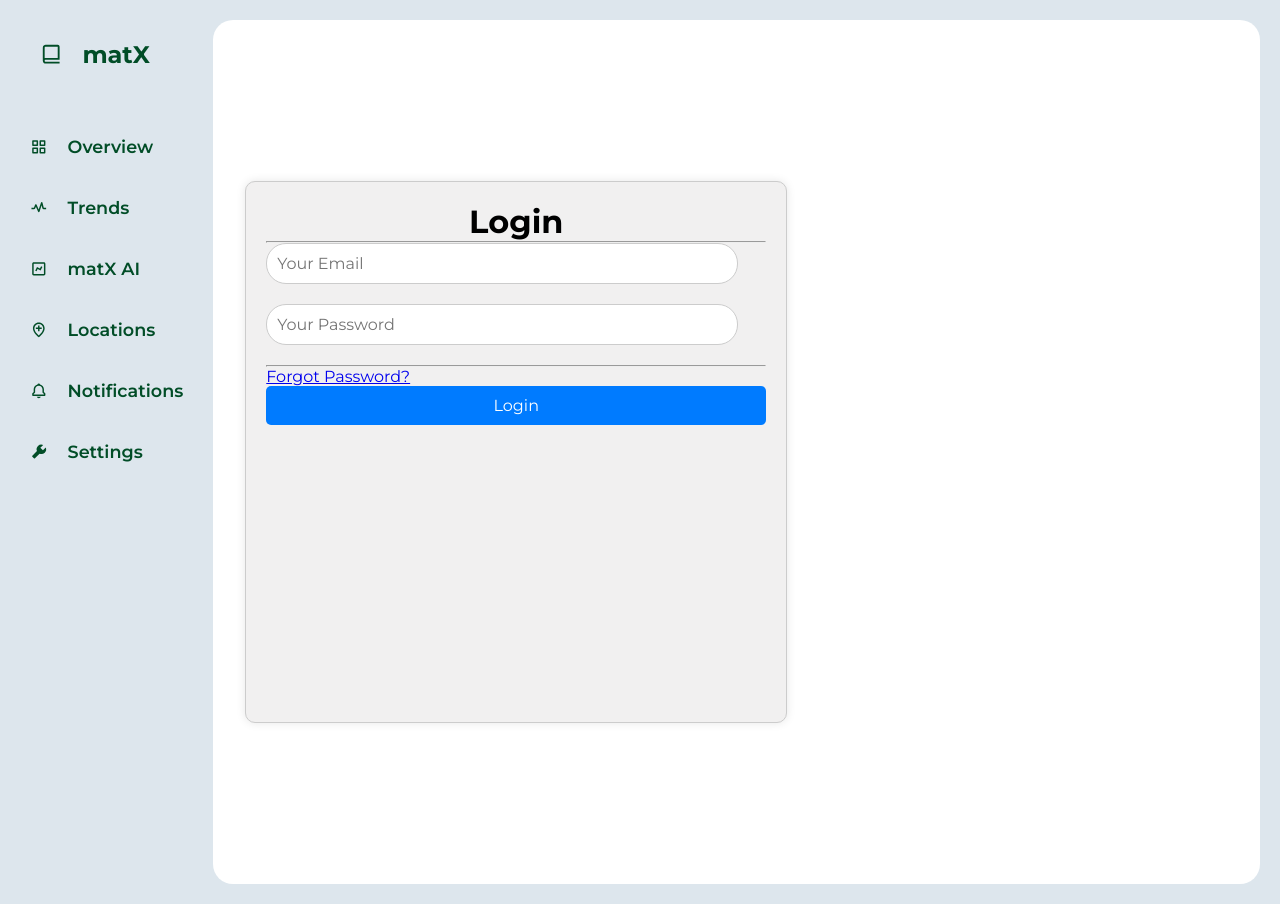
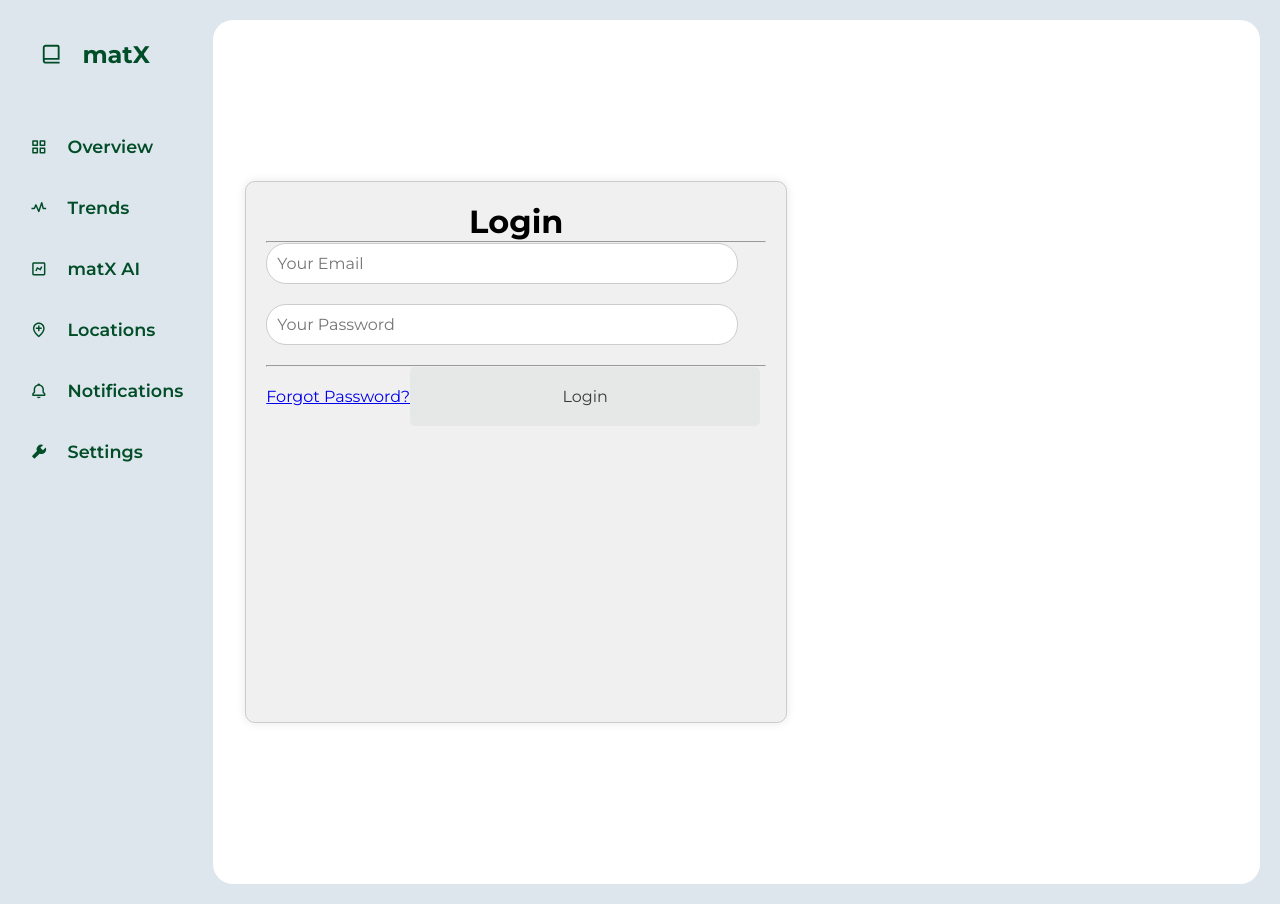
Before and after one commit to Aftermath001/Dashboard, a React (Vite) app: page / in a window 1280 px wide. Built offline with nearby package versions, Linux system fonts and the light colour scheme; what chartjs-plugin-datalabels would draw is missing.

Commit message:
Password Reset

```diff
--- a/src/components/PasswordReset.jsx
+++ b/src/components/PasswordReset.jsx
@@ -6,28 +6,34 @@ function PasswordReset({handleResetOnSubmit, handleOnChange, email, switchform})
     <div className="login-container">
       <div className="login-form">
         <h1 className='text-black text-center'>Reset Password</h1>
-        <hr />
         <form  onSubmit={handleResetOnSubmit}>
           <div className="form-group">
-            <label>Email Address</label>
+            <label>Atleast 8 characters, with uppercase and lowercase letters</label>
             <input
-              type="email"
-              name="email"
+              type="password"
+              name="password"
               value={email}
               onChange={handleOnChange}
-              placeholder="Enter Email"
+              placeholder="Enter Password"
+              required
+            />
+
+            <input
+              type="password"
+              name="password"
+              value={email}
+              onChange={handleOnChange}
+              placeholder="Confirm Password"
               required
             />
           </div>
 
           <button type="submit" className="login-btn">
-            Reset Password
+            Sign In
           </button>
 
 
         </form>
-        <hr/>
-        <a href='#!' onClick={() => switchform('login')}>Login Now</a>
       </div>
     </div>
   )
--- a/src/styles/login.css
+++ b/src/styles/login.css
@@ -6,6 +6,8 @@
   }
 
   .login-form {
+    display: block;
+    align-items: center;
     height: 500px;
     width: 500px;
     padding: 20px;
@@ -34,16 +36,12 @@
   }
 
   .login-btn {
-    width: 100%;
-    padding: 10px;
+    width: 70%;
+    padding: 20px;
     font-size: 16px;
-    color: #fff;
-    background-color: #007bff;
+    color: #3b3a3a;
+    background-color:#e6e7e7;
     border: none;
     border-radius: 5px;
     cursor: pointer;
   }
-
-  .login-btn:hover {
-    background-color: #0056b3;
-  }
```
